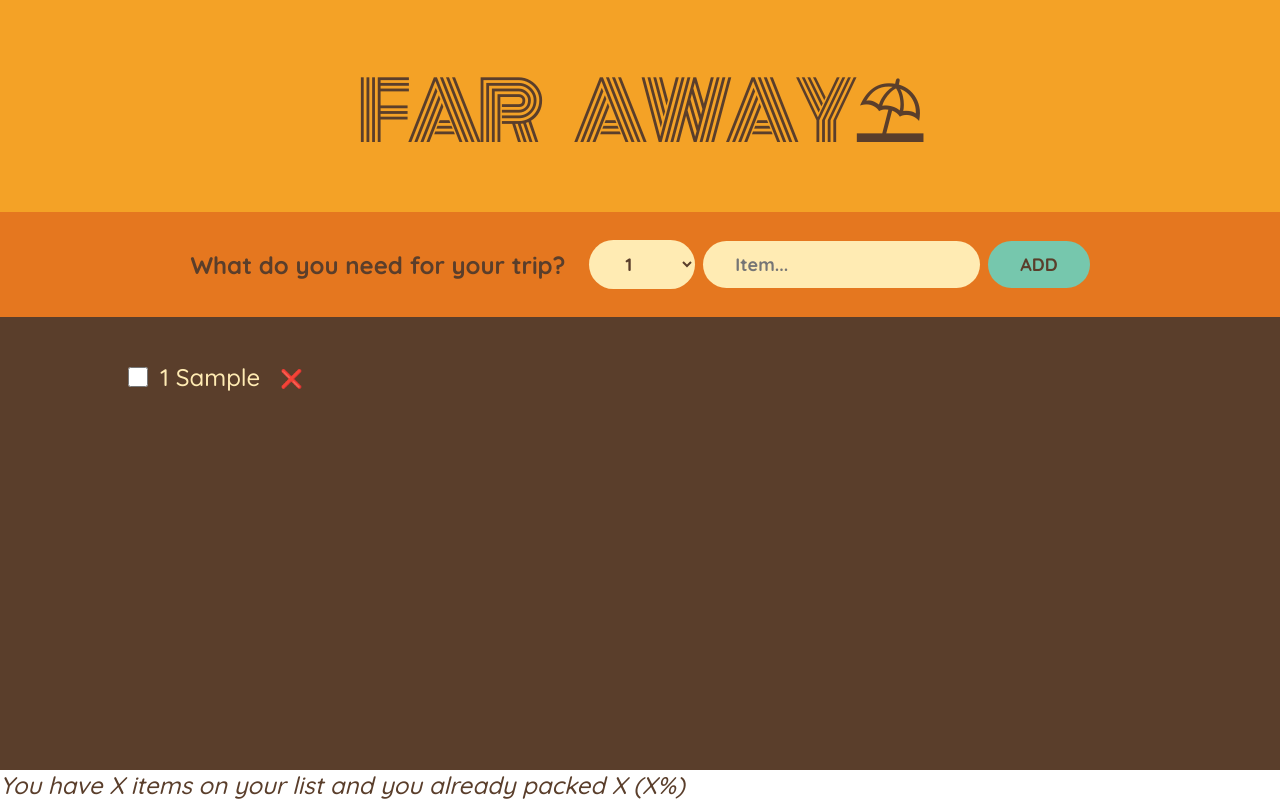
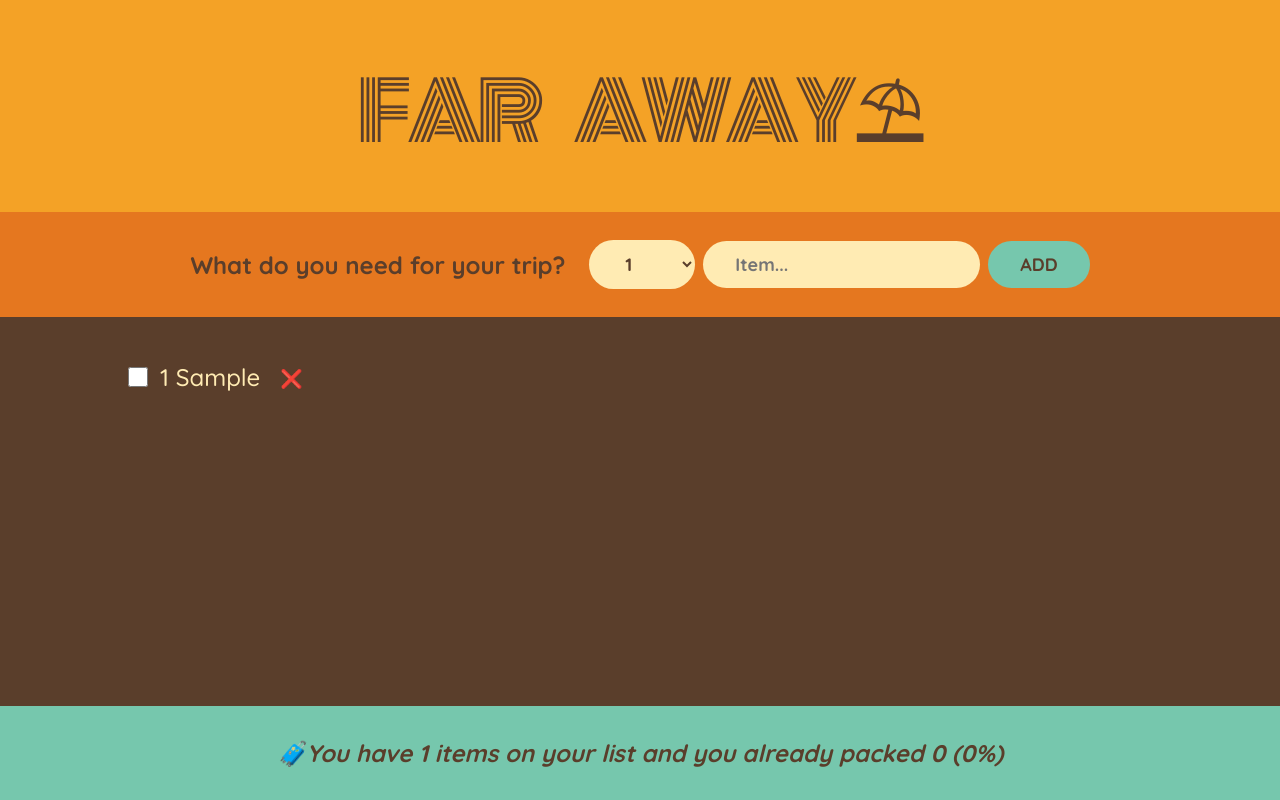
Before and after one commit to Lucaponz91/travel-list, a React (Create React App) app: page / in a window 1280 px wide. Both pictures are taken after typing "Sample" into the empty fields and a click on the button "ADD". Built offline with nearby package versions, Linux system fonts and the light colour scheme; the HTML template or start-up script is replaced by a standard one.

Commit message:
add derived state for stats

```diff
--- a/src/App.js
+++ b/src/App.js
@@ -11,10 +11,10 @@
 
   function handleAddItems(item) {
     setItems((items) => [...items, item]);
+
   }
 
   function handleDeleteItem(id) {
-    console.log(id);
     setItems((items) => items.filter((item) => item.id !== id));
   }
 
@@ -27,7 +27,7 @@
       <Logo />
       <Form onAddItems={handleAddItems} />
       <PackingList onToggleItem={handleToggleItem} items={items} onDeleteItem={handleDeleteItem} />
-      <Stats />
+      <Stats items={items}/>
     </div>
   );
 }
@@ -46,7 +46,6 @@
     if (!description) return;
 
     const newItem = { description, quantity, packed: false, id: Date.now() };
-    console.log(newItem);
 
     onAddItems(newItem);
 
@@ -94,10 +93,20 @@
   );
 }
 
-function Stats() {
+function Stats({items}) {
+  if (!items.length) return <p className="stats"><em>Start adding some items to your packing list ✈</em></p>
+  const numItems = items.length;
+  const numPacked = items.filter((item)=> item.packed).length;
+  const percentage = Math.round(numPacked / numItems * 100)
+
+
   return (
-    <footer>
-      <em> You have X items on your list and you already packed X (X%)</em>
+    <footer className="stats">
+      <em>
+        {percentage === 100 ? 'You got everything! Ready to go ✈' :
+        `🧳You have ${numItems} items on your list and you already packed
+        ${numPacked} (${percentage}%)`}
+         </em>
     </footer>
   );
 }
```
